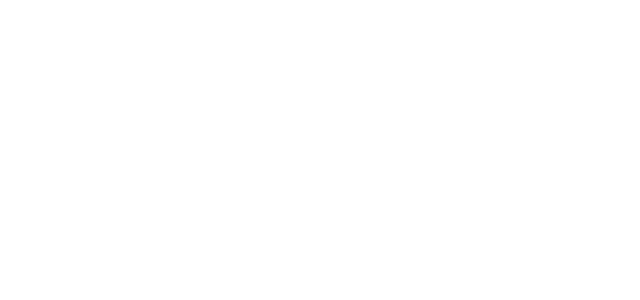
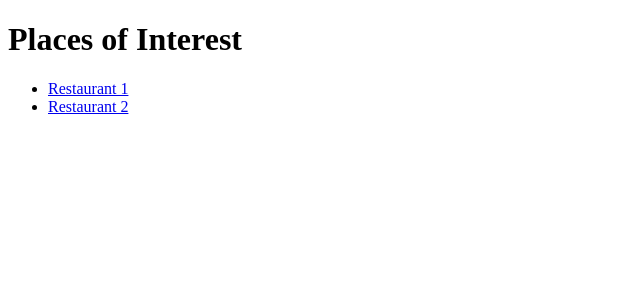
Before and after one commit to DominikStefancik/Review-This-App, a React app in the folder webapp/: page / in a window 1280 px wide. Shown: the top 300 px of the page, without its empty margins (0-640 px from the left). Built offline with nearby package versions, Linux system fonts and the light colour scheme.

Commit message:
Create basic routing

```diff
--- a/webapp/package.json
+++ b/webapp/package.json
@@ -1,5 +1,5 @@
 {
-  "name": "webapp",
+  "name": "@rt/webapp",
   "version": "0.1.0",
   "private": true,
   "scripts": {
@@ -16,7 +16,8 @@
     "@mui/icons-material": "^5.10.16",
     "@mui/material": "^5.10.17",
     "react": "^18.2.0",
-    "react-dom": "^18.2.0"
+    "react-dom": "^18.2.0",
+    "react-router-dom": "^6.4.5"
   },
   "devDependencies": {
     "@babel/core": "^7.16.0",
--- a/webapp/src/App.tsx
+++ /dev/null
@@ -1,7 +0,0 @@
-import React from 'react';
-
-const App = () => {
-  return <div className="App"></div>;
-};
-
-export default App;
--- /dev/null
+++ b/webapp/src/WebApp.tsx
@@ -0,0 +1,23 @@
+import React from 'react';
+import { Navigate, Route, Routes } from 'react-router-dom';
+
+import { ROOT, RESTAURANTS, NOT_FOUND } from './routes';
+import PlacesOfInterestPage from './pages/places-of-interest';
+import RestaurantDetailPage from './pages/restaurant/detail';
+import RestaurantUpdatePage from './pages/restaurant/update';
+
+const WebApp = () => {
+  return (
+    <Routes>
+      <Route path={ROOT} element={<PlacesOfInterestPage />} />
+      <Route path={RESTAURANTS}>
+        <Route path=":id" element={<RestaurantDetailPage />}>
+          <Route path="update" element={<RestaurantUpdatePage />} />
+        </Route>
+      </Route>
+      <Route path="*" element={<Navigate to={NOT_FOUND} replace />} />
+    </Routes>
+  );
+};
+
+export default WebApp;
--- a/webapp/src/index.tsx
+++ b/webapp/src/index.tsx
@@ -1,10 +1,15 @@
 import React from 'react';
 import ReactDOM from 'react-dom/client';
-import App from './App';
+import { BrowserRouter, Route, Routes } from 'react-router-dom';
+import WebApp from './WebApp';
 
 const root = ReactDOM.createRoot(document.getElementById('root') as HTMLElement);
 root.render(
   <React.StrictMode>
-    <App />
+    <BrowserRouter>
+      <Routes>
+        <Route path="/*" element={<WebApp />} />
+      </Routes>
+    </BrowserRouter>
   </React.StrictMode>
 );
--- /dev/null
+++ b/webapp/src/pages/home/index.tsx
@@ -0,0 +1,5 @@
+const HomePage = () => {
+  return <div>Home</div>;
+};
+
+export default HomePage;
--- /dev/null
+++ b/webapp/src/pages/not-found/index.tsx
@@ -0,0 +1,5 @@
+const NotFoundPage = () => {
+  return <div>404 - Not Found</div>;
+};
+
+export default NotFoundPage;
--- /dev/null
+++ b/webapp/src/pages/places-of-interest/index.tsx
@@ -0,0 +1,23 @@
+import { Link } from 'react-router-dom';
+import { RESTAURANTS } from '../../routes';
+import React from 'react';
+
+const PlacesOfInterestPage = () => {
+  return (
+    <div>
+      <h1>Places of Interest</h1>
+      <nav>
+        <ul>
+          <li>
+            <Link to={`${RESTAURANTS}/1`}>Restaurant 1</Link>
+          </li>
+          <li>
+            <Link to={`${RESTAURANTS}/2`}>Restaurant 2</Link>
+          </li>
+        </ul>
+      </nav>
+    </div>
+  );
+};
+
+export default PlacesOfInterestPage;
--- /dev/null
+++ b/webapp/src/pages/restaurant/detail/index.tsx
@@ -0,0 +1,8 @@
+import { useParams } from 'react-router-dom';
+
+const RestaurantDetailPage = () => {
+  const { id } = useParams();
+  return <h1>Restaurant Detail {id}</h1>;
+};
+
+export default RestaurantDetailPage;
--- /dev/null
+++ b/webapp/src/pages/restaurant/update/index.tsx
@@ -0,0 +1,5 @@
+const RestaurantUpdatePage = () => {
+  return <div>Restaurant Update</div>;
+};
+
+export default RestaurantUpdatePage;
--- /dev/null
+++ b/webapp/src/routes.ts
@@ -0,0 +1,5 @@
+export const ROOT = '/';
+
+export const RESTAURANTS = 'restaurants';
+
+export const NOT_FOUND = 'not-found';
--- a/webapp/webpack.config.js
+++ b/webapp/webpack.config.js
@@ -18,4 +18,7 @@
     filename: 'index.bundle.js',
   },
   plugins: [new HtmlWebpackPlugin({ template: path.resolve(__dirname, './src/index.html') })],
+  devServer: {
+    historyApiFallback: true,
+  },
 };
```
Also changed, not shown: 1 other file (tests, documents, lock files or other folders).
